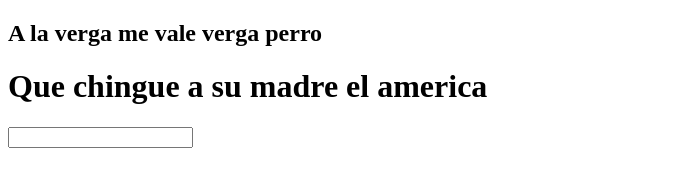
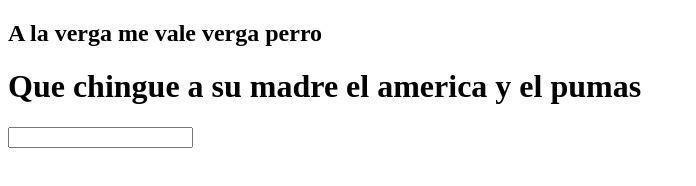
Before and after one commit to Jorge4816/Doralaexploradora, a plain HTML site: page index.html in a window 1280 px wide. Shown: the whole page, without its empty margins (0-696 px from the left). Drawn offline with Linux system fonts and the light colour scheme.

Commit message:
añadiendo archivo

```diff
--- a/index.html
+++ b/index.html
@@ -4,7 +4,7 @@
 <head></head>
 <body>
 <h2> A la verga me vale verga perro </h2>
-<h1> Que chingue a su madre el america </h2>
+<h1> Que chingue a su madre el america y el pumas</h2>
 <input type="Number" id="Numeroempleado">
 </body>
 </html>
```
